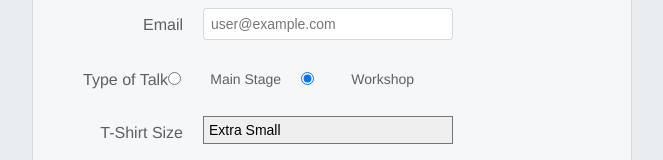
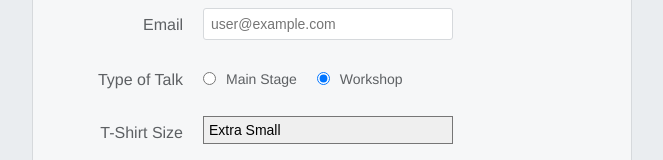
Before and after one commit to META-N1CK/form-practice, a plain HTML site: page speaker-submission/index.html in a window 1280 px wide. Shown: the part 368-528 px from the top of the page, without its empty margins (308-971 px from the left). Drawn offline with Linux system fonts and the light colour scheme.

Commit message:
Updated styling in the media for the legend

```diff
--- a/speaker-submission/css/styles.css
+++ b/speaker-submission/css/styles.css
@@ -129,14 +129,10 @@ body {
     margin-bottom: 10px;
   }
 
-  .legacy-form-row > .radio-label {
+  .legacy-form-row > legend {
     width: 120px;
     text-align: right;
     padding-right: 20px;
-  }
-
-  .legacy-form-row > legend {
     float: left;
   }
-
 }
```
